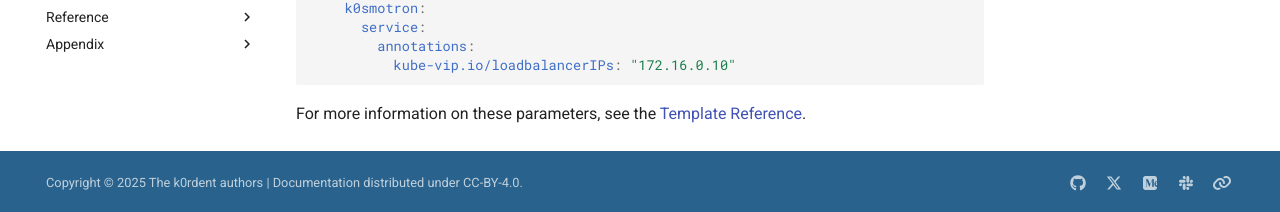
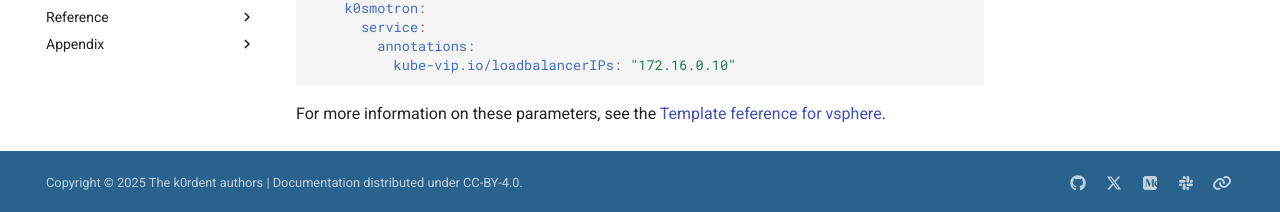
Before and after one commit to zerospiel/docs, an MkDocs documentation site: the page built from docs/admin-hosted-control-planes.md, in a window 1280 px wide and 900 px high, scrolled down 7814 px. Shown: the part 685-897 px from the top of the window. Built offline with MkDocs 1.6.1 and Material for MkDocs 9.7.7, drawn with Linux system fonts in a browser that asks for light colours; comment, search, counter and statistics services are not loaded; the version menu is left out.

Commit message:
ch-ch-ch-ch-changes ...

````diff
--- a/docs/admin-hosted-control-planes.md
+++ b/docs/admin-hosted-control-planes.md
@@ -390,4 +390,4 @@ spec:
           kube-vip.io/loadbalancerIPs: "172.16.0.10"
 ```
 
-For more information on these parameters, see the [Template Reference](template.md).
+For more information on these parameters, see the [Template feference for vsphere](template-vsphere.md).
````
